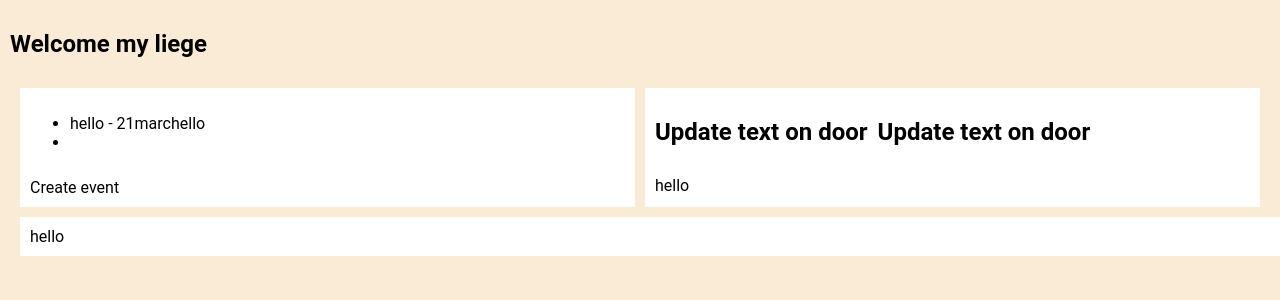
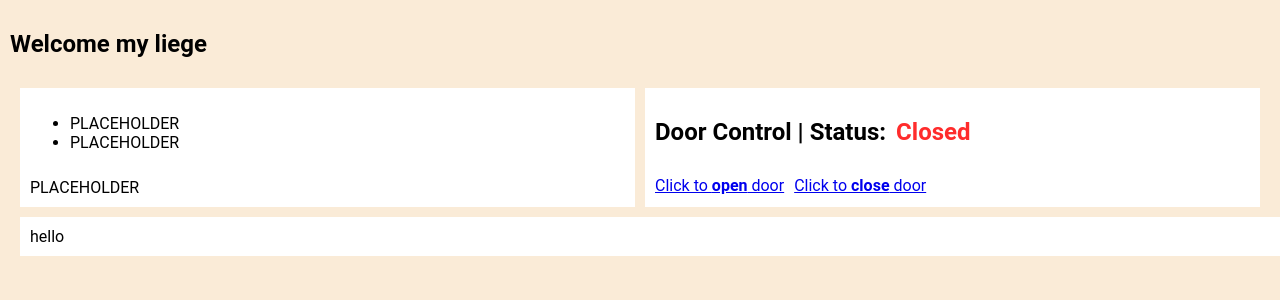
Before and after one commit to csscuwa/cssc-dashboard, a Flask app: page /dashboard in a window 1280 px wide. Shown: the part 68-368 px from the top of the page. Run offline with Flask 3, Linux system fonts and the light colour scheme; the visitor is signed in with stand-in values (Sample User, id 1).

Commit message:
Created door open/close feature on the dashboard.

```diff
--- a/cssc-dashboard/app.py
+++ b/cssc-dashboard/app.py
@@ -21,28 +21,43 @@ password = os.getenv('PASSWORD')
 with app.open_resource('static/events.json') as f:
     data = json.load(f)
 
-
+with app.open_resource('static/info.json') as f:
+    info = json.load(f)
 
 @app.route('/authenticate', methods=['POST'])
 def authenticate():
-    data = request.form.get('password')
+    _pass = request.form.get('password')
 
-    if data == password:
+    if _pass == password:
         session['logged_in'] = True
         return flask.redirect(flask.url_for('dashboard'))
     return flask.redirect(flask.url_for('login'))
+
+@app.route('/api/auth', methods=['POST'])
+def door_auth():
+    _pass = request.form.get('password')
+
+    if _pass == password:
+        session['logged_in'] = True
+        return flask.jsonify({'logged_in': True})
+    return flask.jsonify({'logged_in': False})
 
 @app.route('/dashboard')
 def dashboard():
     if not session.get('logged_in'):
         return flask.redirect(flask.url_for('login'))
-    return flask.render_template('dashboard.html', )
+    if info["door_open"]:
+        door_stat = "Open"
+    else:
+        door_stat = "Closed"
+    return flask.render_template('dashboard.html', door_status=door_stat)
 
 @app.route('/api/get_events')
 def get_events():
     if not session.get('logged_in'):
         return flask.redirect(flask.url_for('login'))
-    print(data)
+
+
     return flask.jsonify(data)
 
 
@@ -51,3 +66,29 @@ def login():
     if session.get('logged_in'):
         return flask.redirect(flask.url_for('dashboard'))
     return flask.render_template('login.html')
+
+# API
+
+# Door Status
+@app.route('/api/door_status')
+def get_door_status():
+    if not session.get('logged_in'):
+        return flask.redirect(flask.url_for('login'))
+
+    return flask.jsonify({'door_open': info['door_open']})
+
+@app.route('/api/open_door')
+def open_door():
+    if not session.get('logged_in'):
+        return flask.redirect(flask.url_for('login'))
+
+    info['door_open'] = 1
+    return flask.redirect(flask.url_for('dashboard'))
+
+@app.route('/api/close_door')
+def close_door():
+    if not session.get('logged_in'):
+        return flask.redirect(flask.url_for('login'))
+
+    info['door_open'] = 0
+    return flask.redirect(flask.url_for('dashboard'))
--- /dev/null
+++ b/cssc-dashboard/static/door_control.js
@@ -0,0 +1,9 @@
+var text = document.getElementById("door_status");
+
+if (text.innerHTML === "Open") {
+    text.style.color="#50C878";
+}
+
+if (text.innerHTML === "Closed") {
+    text.style.color="#FF2C2C";
+}
--- /dev/null
+++ b/cssc-dashboard/static/info.json
@@ -0,0 +1,3 @@
+{
+  "door_open": 0
+}
--- a/cssc-dashboard/templates/dashboard.html
+++ b/cssc-dashboard/templates/dashboard.html
@@ -31,24 +31,24 @@
             <div class="events">
                 <ul>
                     <div class="event">
-                        <li>hello - 21marc</li>
-                        hello
+                        <li>PLACEHOLDER</li>
                     </div>
-                    <li></li>
+                    <li>PLACEHOLDER</li>
                 </ul>
             </div>
             <div>
-                Create event
+                PLACEHOLDER
             </div>
         </div>
 
         <div class="col_container">
             <div class="row_container">
-                <h2>Update text on door</h2>
-                <h2>Update text on door</h2>
+                <h2>Door Control | Status: </h2>
+                <h2 id="door_status">{{ door_status }}</h2>
             </div>
-            <div>
-                hello
+             <div class="row_container">
+                <a href="/api/open_door">Click to <b>open</b> door</a>
+                 <a href="/api/close_door">Click to <b>close</b> door</a>
             </div>
         </div>
     </div>
@@ -62,5 +62,7 @@
 </div>
 </div>
 
+<script type="text/javascript" src="../static/door_control.js"></script>
+
 </body>
 </html>
```
Also changed, not shown: cssc-dashboard/static/style.css (+0 -14 lines), cssc-dashboard/templates/door.html (added, +12 -0 lines).
